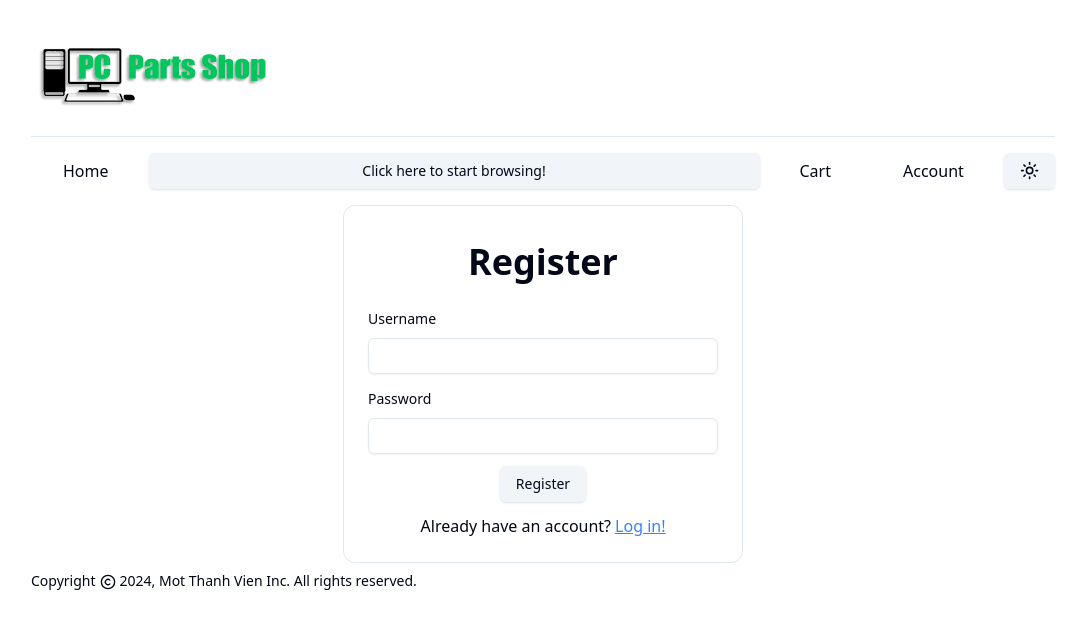
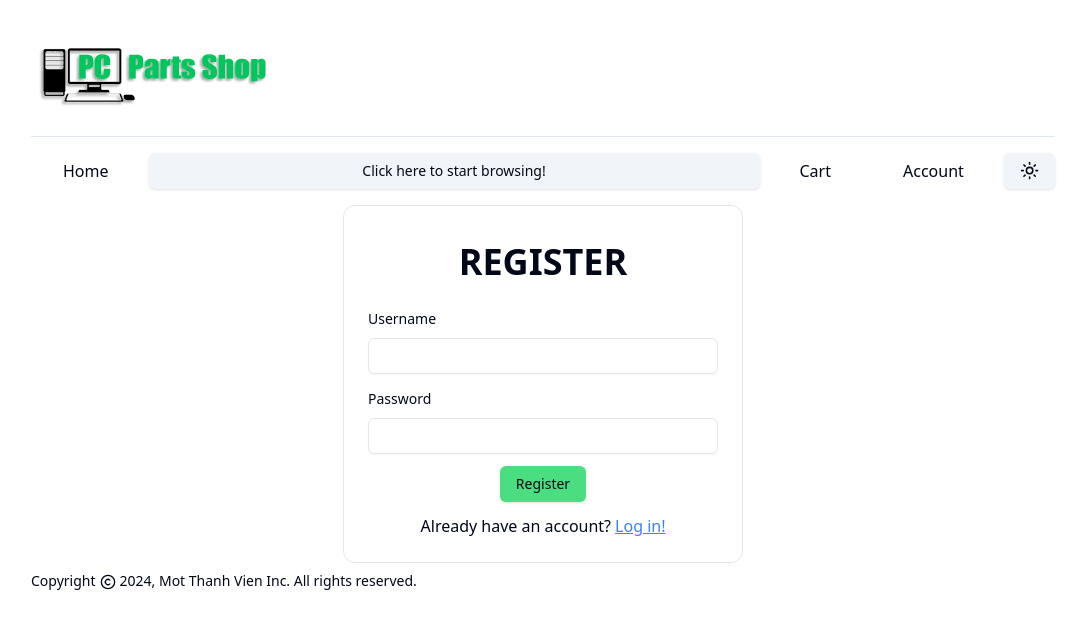
Before and after one commit to NhanPham03/PC-Parts-Shop-Next, a Next.js app: page /account/register in a window 1280 px wide. Shown: the top 628 px of the page, without its empty margins (97-1183 px from the left). Built offline with nearby package versions, Linux system fonts and the light colour scheme.

Commit message:
LoginForm, RegisterForm fix

```diff
--- a/src/app/account/page.tsx
+++ b/src/app/account/page.tsx
@@ -7,7 +7,7 @@ export const metadata: Metadata = {
 export default function Account() {
   return (
     <main>
-
+      <h1>Account page</h1>
     </main>
   );
 }
--- a/src/components/shared/FilterNav.tsx
+++ b/src/components/shared/FilterNav.tsx
@@ -17,7 +17,7 @@ export default function FilterNav() {
         return (
           <Link className="w-full h-[2rem] pl-3 mr-10 place-content-center rounded-md ease-in hover:text-green-600 hover:bg-slate-100 dark:hover:bg-slate-800 duration-100"
             key={filter.name}
-            href={`/catalog?type=${filter.type}`}
+            href={`/catalog?q=${filter.type}`}
           >
             {filter.name}
           </Link>
--- a/src/components/shared/LoginForm.tsx
+++ b/src/components/shared/LoginForm.tsx
@@ -55,17 +55,17 @@ export default function LoginForm() {
   return (
     <div className="flex flex-col items-center">
       <Form {...form}>
-        <form className="flex flex-col w-[25rem] gap-3 border rounded-xl p-6"
+        <form className="flex flex-col w-fit gap-3 border rounded-xl p-6"
           onSubmit={form.handleSubmit(onSubmit)}
           method="POST"
         >
-          <h1 className="text-center">Login</h1>
+          <h1 className="text-center">LOGIN</h1>
 
           <FormField control={form.control} name="username" render={({ field }) => (
             <FormItem>
               <FormLabel>Username</FormLabel>
               <FormControl>
-                <Input type="text" required {...field} />
+                <Input className="w-[25em]" type="text" required {...field} />
               </FormControl>
               <FormMessage />
             </FormItem>
@@ -74,13 +74,13 @@ export default function LoginForm() {
             <FormItem>
               <FormLabel>Password</FormLabel>
               <FormControl>
-                <Input type="password" required {...field} />
+                <Input className="w-[25em]" type="password" required {...field} />
               </FormControl>
               <FormMessage />
             </FormItem>
           )} />
 
-          <Button className="w-fit self-center"
+          <Button className="w-fit self-center dark:bg-green-700 dark:hover:bg-green-600 bg-green-400 hover:bg-green-500"
             type="submit"
             disabled={isLoading}
           >
--- a/src/components/shared/RegisterForm.tsx
+++ b/src/components/shared/RegisterForm.tsx
@@ -81,28 +81,28 @@ export default function RegisterForm() {
   }
 
   return (
-    <div className="flex flex-col items-center">
     <Form {...form}>
-        <form className="flex flex-col w-[25rem] gap-3 border rounded-xl p-6"
+      <form className="flex flex-col items-center"
         onSubmit={form.handleSubmit(onSubmit)}
         method="POST"
       >
-          <h1 className="text-center">Register</h1>
+        <div className="flex flex-col w-fit border rounded-xl p-6 gap-3 self-center">
+          <h1 className="text-center">REGISTER</h1>
 
           <FormField control={form.control} name="username" render={({ field }) => (
-            <FormItem className="w-full" onChange={() => handleUsernameChange()}>
+            <FormItem onChange={() => handleUsernameChange()}>
               <FormLabel>Username</FormLabel>
               <FormControl>
-                <Input type="text" required {...field} />
+                <Input className="w-[25em]" type="text" required {...field} />
               </FormControl>
               <FormMessage />
             </FormItem>
           )} />
           <FormField control={form.control} name="password" render={({ field }) => (
-            <FormItem className="w-full" onChange={() => handlePasswordChange()}>
+            <FormItem onChange={() => handlePasswordChange()}>
               <FormLabel>Password</FormLabel>
               <FormControl>
-                <Input type="password" required {...field} />
+                <Input className="w-[25em]" type="password" required {...field} />
               </FormControl>
               <FormMessage />
             </FormItem>
@@ -120,9 +120,34 @@ export default function RegisterForm() {
             )} />
           )}
 
+          {!showAdditionalFields && (
+            <>
+              <Button className="w-fit self-center dark:bg-green-700 dark:hover:bg-green-600 bg-green-400 hover:bg-green-500"
+                type="submit"
+                disabled={isLoading}
+              >
+                {isLoading ? (
+                  <PulseLoader color="#22c55e" size={15} speedMultiplier={0.8} />
+                ) : (
+                  <p>Register</p>
+                )}
+              </Button>
+
+              <div className="flex flex-row gap-1 self-center">
+                <p>Already have an account?</p>
+                <Link className="text-blue-500 underline dark:hover:text-white hover:text-black"
+                  href={"/account/login"}
+                >
+                  Log in!
+                </Link>
+              </div>
+            </>
+          )}
+        </div>
+
         {showAdditionalFields && (
-            <div className="flex flex-col my-3 w-[28rem] gap-2">
-              <h2 className="text-center">User information</h2>
+          <div className="flex flex-col my-3 w-[28rem] gap-3 self-center border rounded-xl p-6">
+            <h2 className="text-center">INFORMATION</h2>
 
             <div className="flex flex-row gap-2">
               <FormField control={form.control} name="user.first_name" render={({ field }) => (
@@ -195,10 +220,9 @@ export default function RegisterForm() {
                 </FormItem>
               )} />
             </div>
-            </div>
-          )}
 
-          <Button className="w-fit self-center"
+            <div className="flex flex-col w-full items-center gap-3">
+              <Button className="w-fit self-center dark:bg-green-700 dark:hover:bg-green-600 bg-green-400 hover:bg-green-500"
                 type="submit"
                 disabled={isLoading}
               >
@@ -217,8 +241,10 @@ export default function RegisterForm() {
                   Log in!
                 </Link>
               </div>
+            </div>
+          </div>
+        )}
       </form>
     </Form>
-    </div>
   );
 }
```
Lines whose indentation alone changed are shown as unchanged.
